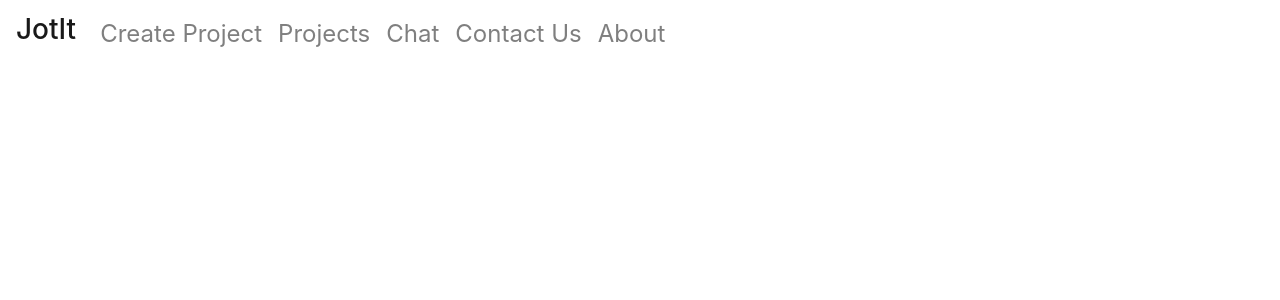
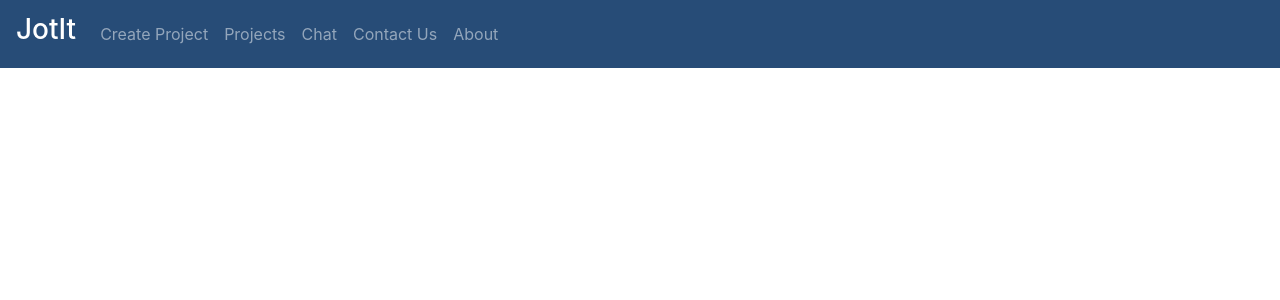
Before and after one commit to ryanmfoley/jot-it, a React (Create React App) app: page / in a window 1280 px wide. Shown: the top 300 px of the page. Built offline with nearby package versions, Linux system fonts and the light colour scheme; a web font is replaced by a local one.

Commit message:
Change navbar bg-color and remove unneeded code

```diff
--- a/package.json
+++ b/package.json
@@ -10,7 +10,7 @@
     "bootstrap": "^4.5.3",
     "node-sass": "^4.14.1",
     "react": "^17.0.1",
-    "react-bootstrap": "^1.4.0",
+    "react-bootstrap": "^1.6.1",
     "react-dom": "^17.0.1",
     "react-router": "^5.2.0",
     "react-router-dom": "^5.2.0",
--- a/src/components/App/App.js
+++ b/src/components/App/App.js
@@ -1,5 +1,6 @@
 import React, { useState } from 'react'
 import { Route } from 'react-router-dom'
+
 import ProjectsContext from '../Projects/ProjectsContext'
 import Header from '../Header/Header'
 import Projects from '../Projects/Projects'
@@ -12,9 +13,9 @@ import './App.scss'
 
 function App() {
 	const [projects, setProjects] = useState([])
-	// const [task, setTask] = useState([])
+
 	return (
-		<div>
+		<>
 			<ProjectsContext.Provider value={{ projects, setProjects }}>
 				<Header />
 				<Route path='/projects' exact component={Projects} />
@@ -30,7 +31,7 @@ function App() {
 					render={(routerProps) => <Chat match={routerProps.match} />}
 				/>
 			</ProjectsContext.Provider>
-		</div>
+		</>
 	)
 }
 
--- a/src/components/Chat/Chat.css
+++ b/src/components/Chat/Chat.css
@@ -46,36 +46,27 @@
 }
 
 .incoming-message {
-	/* width: 50%; */
 	display: grid;
 	grid-template-columns: 2fr 1fr 2fr;
-	/* justify-content: start; */
-	/* justify-items: center; */
 	padding: 0 5%;
 	margin-top: 3px;
-	/* border: 2px solid blue; */
 }
 
 .outgoing-message {
 	display: grid;
 	grid-template-columns: 4fr 1fr 1fr 4fr;
-	/* justify-items: center; */
-	/* width: 50%; */
 	justify-content: end;
 	align-items: center;
 	padding: 0 5%;
 	margin-top: 3px;
-	/* border: 2px solid red; */
 }
 
 .incoming-message > .sender {
 	grid-column: 2;
-	/* border: 1px solid green; */
 }
 
 .outgoing-message > .sender {
 	grid-column: 3;
-	/* border: 1px solid green; */
 }
 
 .incoming-message > .message-text {
@@ -85,6 +76,7 @@
 .outgoing-message > .message-text {
 	grid-column: 4;
 	background-color: #a3cef1;
+	/* background: white; */
 	border-radius: 17px;
 }
 
@@ -93,8 +85,7 @@
 	justify-content: center;
 	align-items: center;
 	padding: 10px;
-	background-color: lightgray;
-	border: 1px solid purple;
+	background: lightgray;
 	border-radius: 17px;
 }
 
--- a/src/components/Header/Header.css
+++ /dev/null
@@ -1,3 +0,0 @@
-.header {
-	font-size: 24px;
-}
--- a/src/components/Header/Header.js
+++ b/src/components/Header/Header.js
@@ -1,13 +1,15 @@
 import React from 'react'
 import { Link } from 'react-router-dom'
-import Navbar from 'react-bootstrap/Navbar'
-import Nav from 'react-bootstrap/Nav'
-
-import './Header.css'
+import { Nav, Navbar } from 'react-bootstrap'
 
 const Header = () => {
 	return (
-		<Navbar collapseOnSelect expand='md' className='header'>
+		<Navbar
+			collapseOnSelect
+			className='mb-5'
+			expand='md'
+			bg='primary'
+			variant='dark'>
 			<Navbar.Brand as={Link} to='/'>
 				<h3>JotIt</h3>
 			</Navbar.Brand>
--- a/src/components/Projects/ListProjects.js
+++ b/src/components/Projects/ListProjects.js
@@ -1,12 +1,9 @@
 import React, { useState, useEffect, useContext } from 'react'
 import { Link } from 'react-router-dom'
+import { Button, Card, Jumbotron } from 'react-bootstrap'
 import axios from 'axios'
 
-import Jumbotron from 'react-bootstrap/Jumbotron'
-import Card from 'react-bootstrap/Card'
-import Button from 'react-bootstrap/Button'
 import ENDPOINT from '../../config/config'
-
 import ProjectsContext from './ProjectsContext'
 import './ListProjects.css'
 
@@ -28,7 +25,7 @@ const ListProjects = () => {
 			}
 		}
 		handleDelete()
-	}, [deleteProject])
+	}, [projects, setProjects, deleteProject])
 
 	if (!projects.length) {
 		return <h5>Loading...</h5>
--- a/src/components/Projects/Project.js
+++ b/src/components/Projects/Project.js
@@ -2,17 +2,16 @@ import React, { useState, useEffect } from 'react'
 import { Link } from 'react-router-dom'
 import { Card } from 'react-bootstrap'
 import axios from 'axios'
+
 import ENDPOINT from '../../config/config'
-
 import Tasks from '../Tasks/Tasks'
 
 const Project = ({ match }) => {
 	const [project, setProject] = useState({})
 	const [refresh, setRefresh] = useState(true)
+	const url = `${ENDPOINT}/api/projects/${match.params.id}`
 
 	useEffect(() => {
-		const id = match.params.id
-		const url = `${ENDPOINT}/api/projects/${id}`
 		if (refresh) {
 			axios.get(url).then((json) => {
 				setProject(json.data)
--- a/src/components/Projects/Projects.js
+++ b/src/components/Projects/Projects.js
@@ -1,27 +1,26 @@
 import React, { useEffect, useContext } from 'react'
 import Container from 'react-bootstrap/Container'
 import axios from 'axios'
+
 import ENDPOINT from '../../config/config'
-
 import ProjectsContext from './ProjectsContext'
 import ListProjects from './ListProjects'
+
 const Projects = () => {
-	const { projects, setProjects } = useContext(ProjectsContext)
+	const { setProjects } = useContext(ProjectsContext)
+	const url = `${ENDPOINT}/api/projects/`
 
 	useEffect(() => {
-		const url = `${ENDPOINT}/api/projects/`
 		axios
 			.get(url)
 			.then((res) => setProjects(res.data))
 			.catch(console.error)
-	}, [])
+	}, [url, setProjects])
 	return (
 		<>
-			<div>
-				<Container>
-					<ListProjects />
-				</Container>
-			</div>
+			<Container>
+				<ListProjects />
+			</Container>
 		</>
 	)
 }
--- a/src/components/Projects/UpdateProject.js
+++ b/src/components/Projects/UpdateProject.js
@@ -1,19 +1,15 @@
 import React, { useState, useEffect } from 'react'
 import axios from 'axios'
-import Button from 'react-bootstrap/Button'
-import Card from 'react-bootstrap/Card'
-import Container from 'react-bootstrap/Container'
-import Form from 'react-bootstrap/Form'
+import { Button, Card, Container, Form } from 'react-bootstrap'
 import ENDPOINT from '../../config/config'
 
 const UpdateProject = ({ match }) => {
 	const [title, setTitle] = useState('')
 	const [description, setDescription] = useState('')
 	const [dueDate, setDueDate] = useState('')
+	const url = `${ENDPOINT}/api/projects/${match.params.id}`
 
 	useEffect(() => {
-		const url = `${ENDPOINT}/api/projects/${match.params.id}`
-
 		axios
 			.get(url)
 			.then((json) => {
@@ -39,7 +35,6 @@ const UpdateProject = ({ match }) => {
 	}
 
 	return (
-		<div>
 		<Container>
 			<Card.Body>
 				<div>
@@ -81,7 +76,6 @@ const UpdateProject = ({ match }) => {
 				</div>
 			</Card.Body>
 		</Container>
-		</div>
 	)
 }
 
```
Also changed, not shown: src/components/App/App.scss (line endings or trailing spaces), 1 other file (tests, documents, lock files or other folders). Lines whose indentation alone changed are shown as unchanged.
